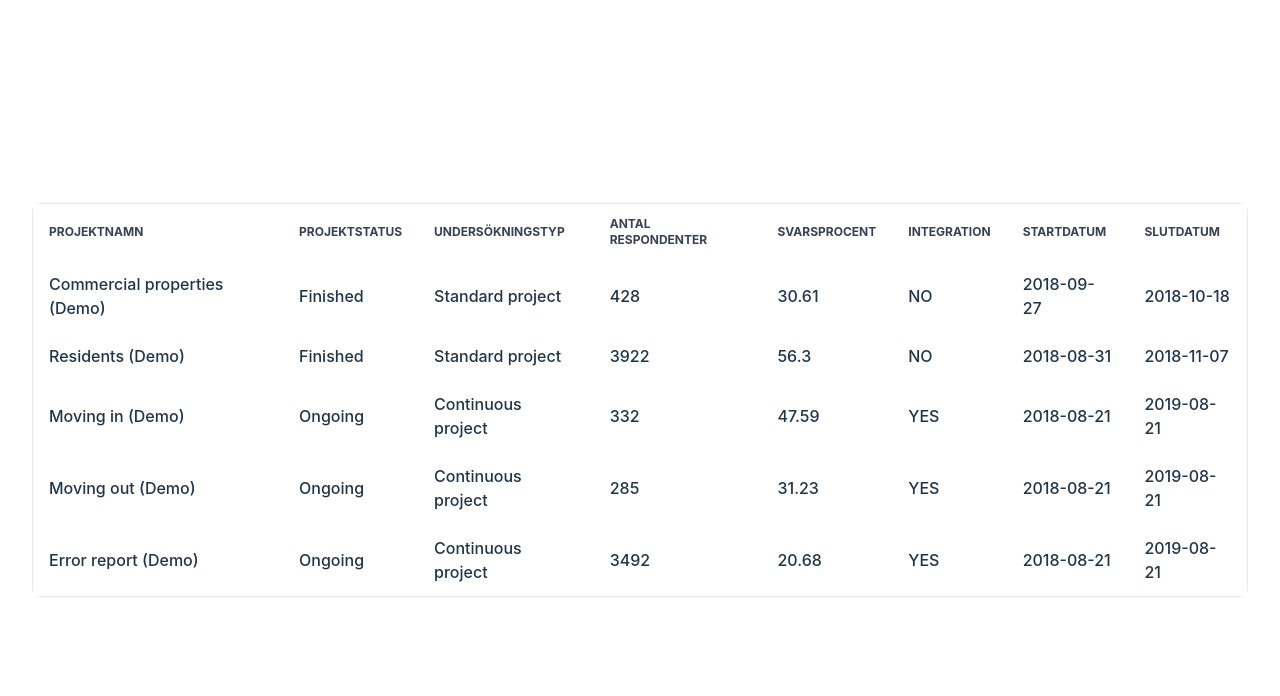
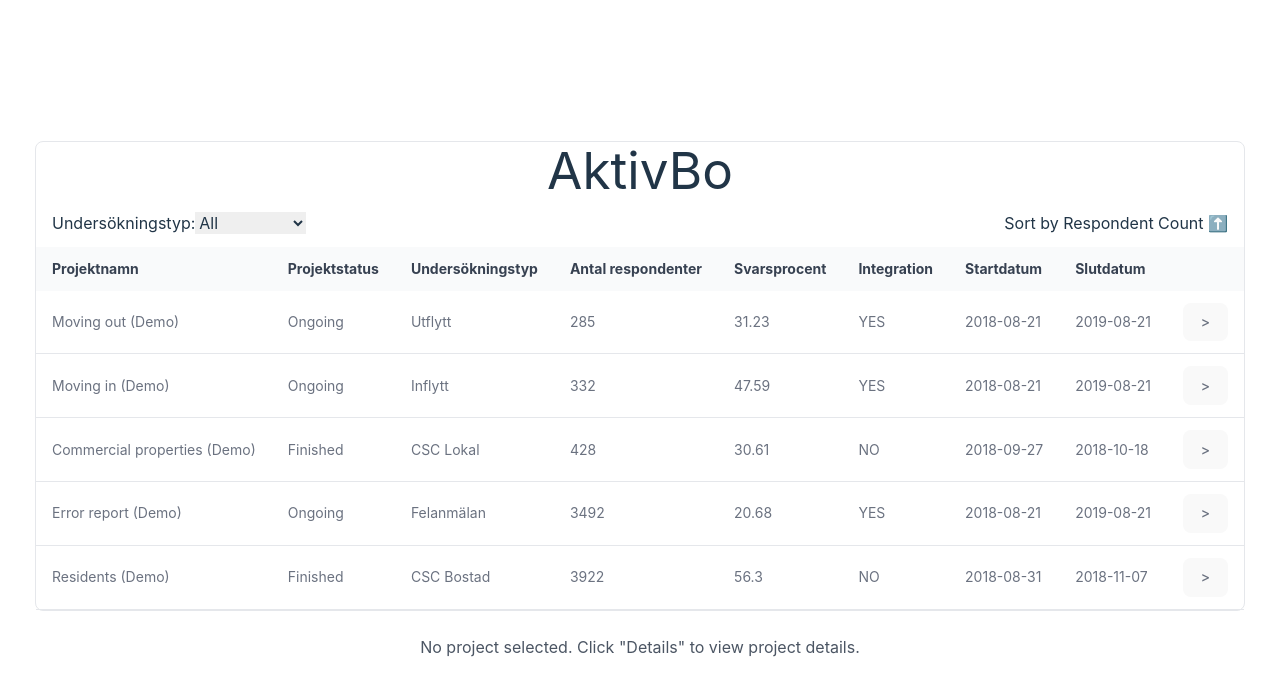
Before and after one commit to NikeSpengler/vueTest, a Vue app in the folder vue-test/: page / in a window 1280 px wide. Shown: the top 696 px of the page. Built offline with nearby package versions, Linux system fonts and the light colour scheme.

Commit message:
Added 2 new components

```diff
--- a/vue-test/src/App.vue
+++ b/vue-test/src/App.vue
@@ -1,25 +1,21 @@
-<script setup>
-// import aktivBo from './aktivbo.json'
-
-// export default {
-//   data() {
-//     return {
-//       data: aktivBo
-//     }
-//   }
-//  }
-import DataTable from './components/DataTable.vue';
-</script>
-
 <template>
   <div>
-   <!--Table goes here-->
-    <DataTable items=""/>
-
+    <TableView :items="items" @showDetails="handleShowDetails" />
+    <CardView :selectedItem="selectedItem" />
   </div>
-
 </template>
 
-<style>
+<script setup>
+import { ref } from 'vue';
+import TableView from './components/TableView.vue';
+import CardView from './components/CardView.vue';
+import projects from './aktivbo.json'; // Example JSON file
 
-</style>
+const items = ref(projects);
+const selectedItem = ref(null);
+
+// Handle showing details when a "Details" button is clicked
+const handleShowDetails = (item) => {
+  selectedItem.value = item;
+};
+</script>
--- /dev/null
+++ b/vue-test/src/components/CardView.vue
@@ -0,0 +1,52 @@
+<template>
+    <div v-if="selectedItem" class="max-w-sm rounded overflow-hidden shadow-lg bg-white p-4 mt-6">
+      <h2 class="text-xl font-semibold mb-2">{{ selectedItem.survey_type }}</h2>
+      <p class="text-gray-700 mb-2">Svarsprocent: {{ selectedItem.answer_rate_latest}}</p>
+      <p class="text-gray-700">Antal respondenter: {{ selectedItem.respondent_count }}</p>
+    </div>
+    <div v-else class="text-gray-600 mt-6">
+      <p>No project selected. Click "Details" to view project details.</p>
+    </div>
+  </template>
+
+  <script setup>
+  import { defineProps } from 'vue';
+
+  // Define props for the selected item
+  const props = defineProps({
+    selectedItem: Object
+  });
+  </script>
+
+
+<!-- <template>
+    <div>
+      <h1>Project Details</h1>
+      <div v-if="selectedItem" class="card">
+        <h2>{{ selectedItem.project_name }}</h2>
+        <p>Type: {{ selectedItem.project_type }}</p>
+        <p>Respondents: {{ selectedItem.respondent_count }}</p>
+      </div>
+      <div v-else>
+        <p>No project selected. Click on "Details" to view a project.</p>
+      </div>
+    </div>
+  </template>
+
+  <script setup>
+  import { defineProps } from 'vue';
+
+  const props = defineProps({
+    selectedItem: Object
+  });
+  </script>
+
+  <style scoped>
+  .card {
+    border: 1px solid #ddd;
+    padding: 16px;
+    border-radius: 8px;
+    background-color: #f9f9f9;
+    margin-top: 20px;
+  }
+  </style> -->
--- a/vue-test/src/components/DataTable.vue
+++ b/vue-test/src/components/DataTable.vue
@@ -1,20 +1,57 @@
 <script>
-import aktivBo from '../aktivbo.json'
+
+import projects from '../aktivbo.json'
+import { ref, computed } from 'vue';
+
 
 export default {
   data() {
     return {
-      data: aktivBo
+      data: projects
     }
   }
  }
+
+
+// Reactive variable for the selected project type
+const filterProjectType = ref('all'); // Default is 'all' to show all projects
+
+// Computed property to filter the JSON data based on the selected project type
+const filteredProjects = computed(() => {
+  return filterProjectType.value === 'all'
+    ? projects // If 'all' is selected, return all projects
+    : projects.filter(item => item.project_type === filterProjectType.value);
+});
+
 </script>
 
 
 <template>
     <div class="bg-white relative border rounded-lg">
-        <table class="w-full test sm text-left text-grey-500">
-            <thead class="text-xs text-gray-700 uppercase bg-grey-50">
+        <div class="flex items-center justify-between">
+
+            <!--Sort button-->
+
+
+
+             <!-- Dropdown to select the project type for filtering -->
+             <div>
+                <label for="projectType">Undersökningstyp:</label>
+                <select v-model="filterProjectType" id="projectType">
+                    <option value="all">All</option>
+                    <option value="Standard project">Standard project</option>
+                    <option value="Continuous project">Continuous project</option>
+                </select>
+             </div>
+
+
+
+
+
+
+        </div>
+        <table class="w-full text-sm text-left text-gray-500">
+            <thead class="text-sm text-gray-700 bg-gray-50">
                 <tr>
                     <th class="px-4 py-3">Projektnamn</th>
                     <th class="px-4 py-3">Projektstatus</th>
@@ -24,18 +61,25 @@
                     <th class="px-4 py-3">Integration</th>
                     <th class="px-4 py-3">Startdatum</th>
                     <th class="px-4 py-3">Slutdatum</th>
+                    <th class="px-4 py-3">
+                        <span class="sr-only">></span>
+                    </th>
+
                 </tr>
             </thead>
             <tbody>
-                <tr v-for="item in data" :key="item.id">
-                    <td class="px-4 py-3 font-medium text-grey-900">{{ item.project_name }} </td>
-                    <td class="px-4 py-3 font-medium text-grey-900">{{ item.project_status }} </td>
-                    <td class="px-4 py-3 font-medium text-grey-900">{{ item.project_type}} </td>
-                    <td class="px-4 py-3 font-medium text-grey-900">{{ item.respondent_count }} </td>
-                    <td class="px-4 py-3 font-medium text-grey-900">{{ item.answer_rate_latest }} </td>
-                    <td class="px-4 py-3 font-medium text-grey-900">{{ item.integration }} </td>
-                    <td class="px-4 py-3 font-medium text-grey-900">{{ item.date_start }} </td>
-                    <td class="px-4 py-3 font-medium text-grey-900">{{ item.date_end }} </td>
+                <tr v-for="item in filteredProjects" :key="item.id" class="border-b">
+                    <td class="px-4 py-3 font-small text-grey-900">{{ item.project_name }} </td>
+                    <td class="px-4 py-3 font-small text-grey-900">{{ item.project_status }} </td>
+                    <td class="px-4 py-3 font-small text-grey-900">{{ item.project_type}} </td>
+                    <td class="px-4 py-3 font-small text-grey-900">{{ item.respondent_count }} </td>
+                    <td class="px-4 py-3 font-small text-grey-900">{{ item.answer_rate_latest }} </td>
+                    <td class="px-4 py-3 font-small text-grey-900">{{ item.integration }} </td>
+                    <td class="px-4 py-3 font-small text-grey-900">{{ item.date_start }} </td>
+                    <td class="px-4 py-3 font-small text-grey-900">{{ item.date_end }} </td>
+                    <td class="px-4 py-3 flex items-center justify-end">
+                        <a href="#" class="text-indigo-500 hover:underline">></a>
+                    </td>
                 </tr>
             </tbody>
 
@@ -45,17 +89,6 @@
 </template>
 
 <style>
-.background_box {
-    background-color: white;
-    position: relative;
-    border-radius: 20%;
 
 
-}
-
-table {
-    background-color: white;
-
-}
-
 </style>
--- /dev/null
+++ b/vue-test/src/components/TableView.vue
@@ -0,0 +1,121 @@
+<script setup>
+import { ref, onMounted, computed } from 'vue';
+
+// Reactive variables for the data, filter, and sort state
+const projects = ref([]); // Stores the projects data
+const filterProjectType = ref('all'); // Default: 'all' (shows all projects)
+const sortOrder = ref('asc'); // Default: ascending order
+
+// Simulate fetching data from a local JSON file (like calling an internal API)
+async function fetchProjects() {
+  try {
+    const response = await fetch('/src/aktivbo.json'); // Simulate API call
+    projects.value = await response.json(); // Assign data to reactive projects
+  } catch (error) {
+    console.error('Error fetching projects:', error);
+  }
+}
+
+// Fetch data when the component is mounted
+onMounted(fetchProjects);
+
+// Toggle between ascending and descending order
+const toggleSortOrder = () => {
+  sortOrder.value = sortOrder.value === 'asc' ? 'desc' : 'asc';
+};
+
+// Computed property to filter and sort projects
+const filteredAndSortedProjects = computed(() => {
+  // Step 1: Filter projects based on selected project_type
+  let filteredProjects = filterProjectType.value === 'all'
+    ? projects.value // If 'all' is selected, show all projects
+    : projects.value.filter(project => project.survey_type === filterProjectType.value);
+
+  // Step 2: Sort the filtered projects by respondent_count
+  return filteredProjects.sort((a, b) => {
+    return sortOrder.value === 'asc'
+      ? a.respondent_count - b.respondent_count // Ascending order
+      : b.respondent_count - a.respondent_count; // Descending order
+  });
+});
+
+import { defineEmits, defineProps } from 'vue';
+
+// Define props and emits
+const props = defineProps({
+  items: Array
+});
+const emit = defineEmits(['showDetails']);
+
+// Method to emit the selected item
+const viewDetails = (project) => {
+  emit('showDetails', project);
+};
+</script>
+
+<template>
+  <div class="bg-white relative border rounded-lg">
+    <h1>AktivBo</h1>
+    <div class="flex items-center justify-between">
+        <!-- Dropdown to filter by project type -->
+        <div class="px-4 py-3">
+          <label for="surveyType">Undersökningstyp:</label>
+          <select v-model="filterProjectType" id="surveyType">
+            <option value="all">All</option>
+            <option value="Felanmälan">Felanmälan</option>
+            <option value="Utflytt">Utflytt</option>
+            <option value="Inflytt">Inflytt</option>
+            <option value="CSC Lokal">CSC Lokal</option>
+            <option value="CSC Bostad">CSC Bostad</option>
+          </select>
+        </div>
+
+
+      <!-- Button to toggle sorting order by respondent count -->
+      <div class="px-4 py-3">
+        <label @click="toggleSortOrder" style="cursor: pointer;">
+          Sort by Respondent Count
+          <span v-if="sortOrder === 'asc'">⬆️</span>
+          <span v-else>⬇️</span>
+        </label>
+      </div>
+
+    </div>
+
+
+    <!-- Display filtered and sorted projects in a table -->
+      <table class="w-full text-sm text-left text-gray-500">
+            <thead class="text-sm text-gray-700 bg-gray-50">
+                <tr>
+                    <th class="px-4 py-3">Projektnamn</th>
+                    <th class="px-4 py-3">Projektstatus</th>
+                    <th class="px-4 py-3">Undersökningstyp</th>
+                    <th class="px-4 py-3">Antal respondenter</th>
+                    <th class="px-4 py-3">Svarsprocent</th>
+                    <th class="px-4 py-3">Integration</th>
+                    <th class="px-4 py-3">Startdatum</th>
+                    <th class="px-4 py-3">Slutdatum</th>
+                    <th class="px-4 py-3">
+                        <span class="sr-only">></span>
+                    </th>
+
+                </tr>
+            </thead>
+      <tbody>
+        <tr v-for="project in filteredAndSortedProjects" :key="project.id" @click="selectItem(item)" class="border-b">
+                    <td class="px-4 py-3 font-small text-grey-900">{{ project.project_name }} </td>
+                    <td class="px-4 py-3 font-small text-grey-900">{{ project.project_status }} </td>
+                    <td class="px-4 py-3 font-small text-grey-900">{{ project.survey_type}} </td>
+                    <td class="px-4 py-3 font-small text-grey-900">{{ project.respondent_count }} </td>
+                    <td class="px-4 py-3 font-small text-grey-900">{{ project.answer_rate_latest }} </td>
+                    <td class="px-4 py-3 font-small text-grey-900">{{ project.integration }} </td>
+                    <td class="px-4 py-3 font-small text-grey-900">{{ project.date_start }} </td>
+                    <td class="px-4 py-3 font-small text-grey-900">{{ project.date_end }} </td>
+                    <td class="px-4 py-3 flex items-center justify-end">
+                      <button @click="viewDetails(project)">></button>
+                    </td>
+        </tr>
+      </tbody>
+    </table>
+  </div>
+</template>
```
